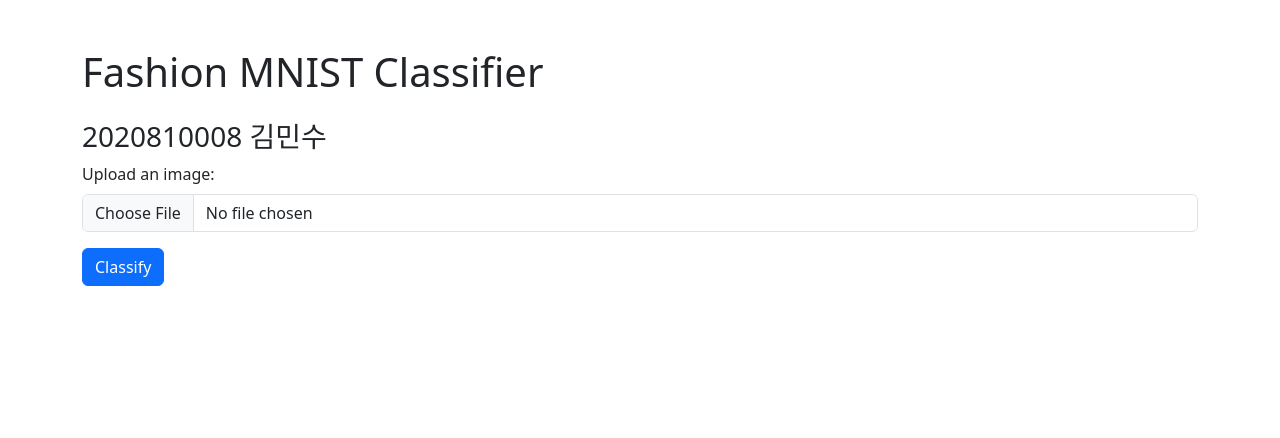
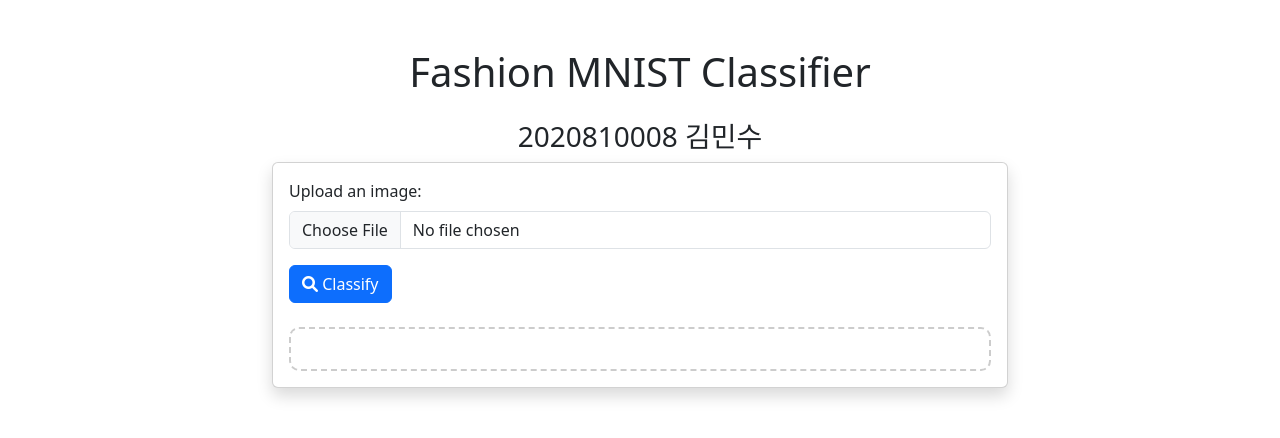
Before and after one commit to idealinsane/Fashion-MNIST-Image-Classifier, a Flask app: page / in a window 1280 px wide. Shown: the top 438 px of the page. Run offline with Flask 3, Linux system fonts and the light colour scheme.

Commit message:
error 처리 추가

```diff
--- a/app.py
+++ b/app.py
@@ -36,8 +36,12 @@ def home():
 
 @app.route("/predict", methods=['POST'])
 def predict():
-    file = request.files.get('file')
-    if file and allowed_file(file.filename):
+        file = request.files.get('file')
+        if not file:
+            return render_template('index.html', error_message="No file uploaded.")
+
+        if not allowed_file(file.filename):
+            return render_template('index.html', error_message="Invalid file type. Please upload a valid image (png, jpg, jpeg).")
 
         if not os.path.exists(app.config['UPLOAD_FOLDER']):
             os.makedirs(app.config['UPLOAD_FOLDER'])
@@ -53,8 +57,6 @@ def predict():
         # predicted_class = np.argmax(prediction[0])
         fashionitem = LABELS[0]
         return render_template('predict.html', fashion_item=fashionitem, user_image=filepath)
-    else:
-        return "Invalid file type. Please upload a valid image (png, jpg, jpeg)."
 
 if __name__ == "__main__":
     app.run()
--- a/templates/index.html
+++ b/templates/index.html
@@ -1,52 +1,101 @@
 <!DOCTYPE html>
 <html lang="en">
   <head>
-    <!-- 문서 메타데이터 -->
     <meta charset="UTF-8" />
     <meta name="viewport" content="width=device-width, initial-scale=1.0" />
-    <meta
-      name="description"
-      content="A web application to classify Fashion MNIST images."
-    />
+    <meta name="description" content="A web application to classify Fashion MNIST images." />
     <title>Fashion MNIST Classifier</title>
 
-    <!-- Bootstrap 스타일 추가 -->
-    <link
-      rel="stylesheet"
-      href="https://cdn.jsdelivr.net/npm/bootstrap@5.3.3/dist/css/bootstrap.min.css"
-    />
+    <!-- Bootstrap CSS -->
+    <link href="https://cdn.jsdelivr.net/npm/bootstrap@5.3.3/dist/css/bootstrap.min.css" rel="stylesheet">
+    <!-- Font Awesome for icons -->
+    <link href="https://cdnjs.cloudflare.com/ajax/libs/font-awesome/6.0.0/css/all.min.css" rel="stylesheet">
+    <!-- Custom CSS -->
+    <style>
+      .preview-container {
+        border: 2px dashed #ccc;
+        border-radius: 10px;
+        padding: 20px;
+        margin-top: 20px;
+        text-align: center;
+      }
+      .loading-spinner {
+        display: none;
+      }
+      .error-message {
+        display: none;
+        color: #dc3545;
+      }
+    </style>
 
-    <!-- 이미지 미리보기 JavaScript -->
+    <!-- JavaScript -->
     <script>
       function handleImageChange(event) {
         const file = event.target.files[0];
-        if (file) {
+        const fileSize = file.size / 1024 / 1024; // in MB
+        const maxSize = 10; // 10MB
+        const allowedTypes = ['image/png', 'image/jpeg', 'image/jpg'];
+
+        if (!allowedTypes.includes(file.type)) {
+          showError('Only PNG, JPG, and JPEG files are allowed.');
+          return;
+        }
+
+        if (fileSize > maxSize) {
+          showError(`File size must be less than ${maxSize}MB. Your file is ${fileSize.toFixed(2)}MB.`);
+          return;
+        }
+
         const reader = new FileReader();
         reader.onload = (e) => {
           const imgElement = document.getElementById("preview");
           imgElement.src = e.target.result;
           imgElement.style.display = "block";
+          document.querySelector('.error-message').style.display = 'none';
         };
         reader.readAsDataURL(file);
       }
+
+      function showError(message) {
+        const errorElement = document.querySelector('.error-message');
+        errorElement.textContent = message;
+        errorElement.style.display = 'block';
+        document.getElementById('preview').style.display = 'none';
       }
+
+      function showLoading() {
+        document.querySelector('.loading-spinner').style.display = 'block';
+        document.querySelector('button[type="submit"]').disabled = true;
+      }
+
+      function hideLoading() {
+        document.querySelector('.loading-spinner').style.display = 'none';
+        document.querySelector('button[type="submit"]').disabled = false;
+      }
+
+      window.addEventListener('load', () => {
+        const form = document.querySelector('form');
+        form.addEventListener('submit', (e) => {
+          showLoading();
+        });
+      });
     </script>
   </head>
 
   <body>
     <main class="container mt-5">
-      <!-- 페이지 제목 -->
+      <div class="row">
+        <div class="col-md-12 text-center">
           <h1 class="mb-4">Fashion MNIST Classifier</h1>
-      <!-- 학번, 이름 -->
           <h3>2020810008 김민수</h3>
+        </div>
+      </div>
 
-      <!-- 이미지 업로드 폼 -->
-      <form
-        action="/predict"
-        method="POST"
-        enctype="multipart/form-data"
-        class="mb-4"
-      >
+      <div class="row justify-content-center">
+        <div class="col-md-8">
+          <div class="card shadow">
+            <div class="card-body">
+              <form action="/predict" method="POST" enctype="multipart/form-data" class="mb-4">
                 <div class="mb-3">
                   <label for="file" class="form-label">Upload an image:</label>
                   <input
@@ -54,22 +103,41 @@
                     name="file"
                     id="file"
                     class="form-control"
-            accept="image/*"
+                    accept=".png,.jpg,.jpeg"
                     required
                     onchange="handleImageChange(event)"
                   />
                 </div>
-        <button type="submit" class="btn btn-primary">Classify</button>
+                <div class="d-flex justify-content-between align-items-center">
+                  <button type="submit" class="btn btn-primary">
+                    <i class="fas fa-search"></i> Classify
+                  </button>
+                  <div class="loading-spinner">
+                    <div class="spinner-border text-primary" role="status">
+                      <span class="visually-hidden">Loading...</span>
+                    </div>
+                  </div>
+                </div>
               </form>
 
-      <!-- 이미지 미리보기 -->
+              <div class="preview-container">
                 <img
                   id="preview"
                   src=""
                   alt="Image preview"
                   style="display: none; max-width: 100%; height: auto"
-        class="img-fluid"
+                  class="img-fluid rounded"
                 />
+              </div>
+
+              <div class="error-message mt-3"></div>
+            </div>
+          </div>
+        </div>
+      </div>
     </main>
+
+    <!-- Bootstrap JS -->
+    <script src="https://cdn.jsdelivr.net/npm/bootstrap@5.3.3/dist/js/bootstrap.bundle.min.js"></script>
   </body>
 </html>
```
Also changed, not shown: templates/predict.html (+47 -17 lines). Lines whose indentation alone changed are shown as unchanged.
